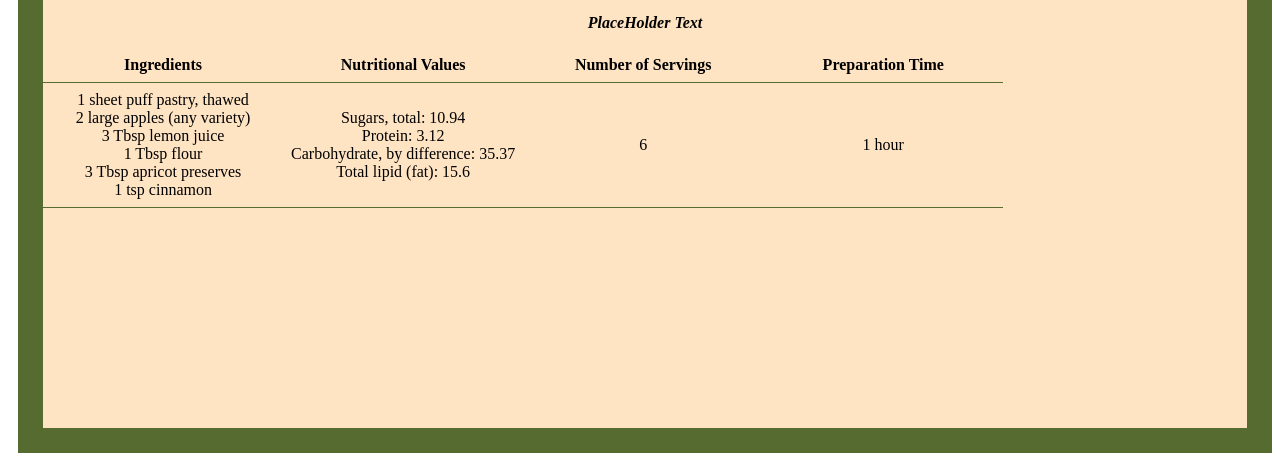
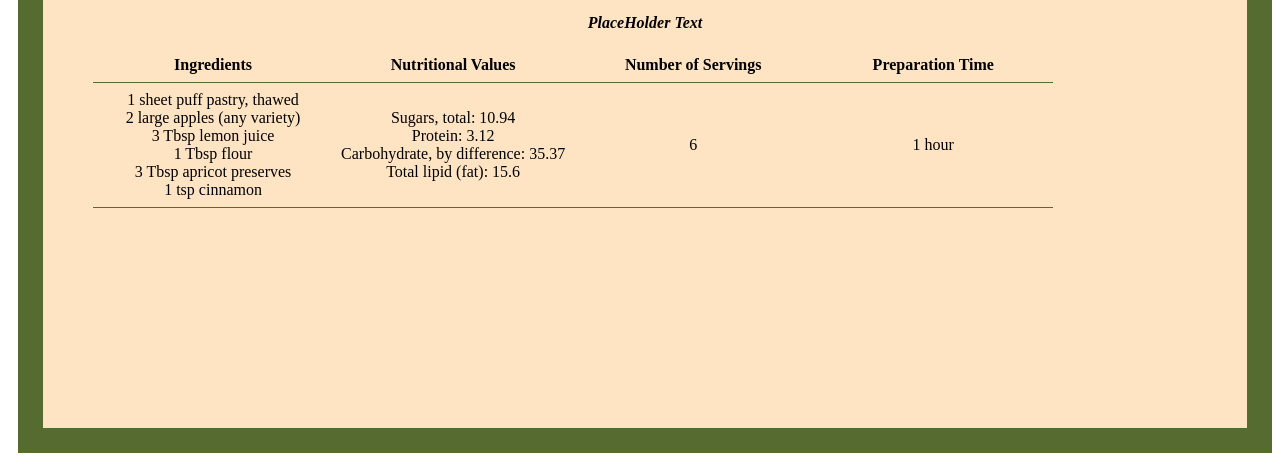
Before and after one commit to brycemhammond/Recifly, a plain HTML site: page NSBE2017Demo.html in a window 1280 px wide. Shown: the part 389-858 px from the top of the page. Drawn offline with Linux system fonts and the light colour scheme.

Commit message:
Add files via upload

```diff
--- a/NSBE2017Demo.html
+++ b/NSBE2017Demo.html
@@ -35,10 +35,10 @@ table {
     width: 100%;
     margin-top: 0px;
     margin-right: 0px;
+    margin-left: 50px;
     height:313px;
     overflow-y:scroll;
    display:block;
-    align-self: center;
 }
 
 th, td {
@@ -49,7 +49,7 @@ th, td {
 
 tr:hover{background-color:#f5f5f5}
 </style>
-  <table align="right"><tr>
+  <table align="left"><tr>
    <th width="25">Ingredients</th>
 <th width="25%">Nutritional Values</th>
     <th width="25%">Number of Servings</th>
```
